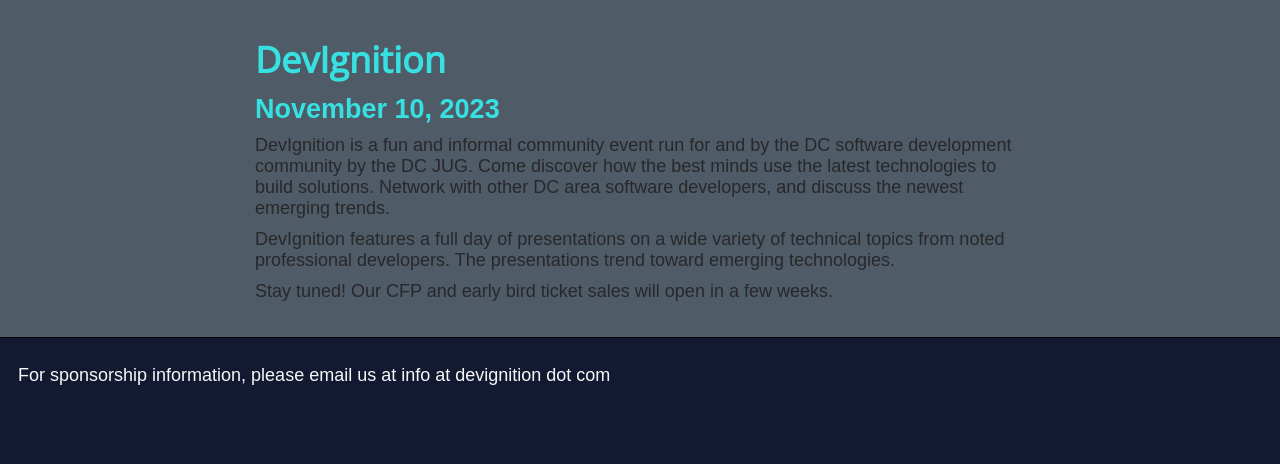
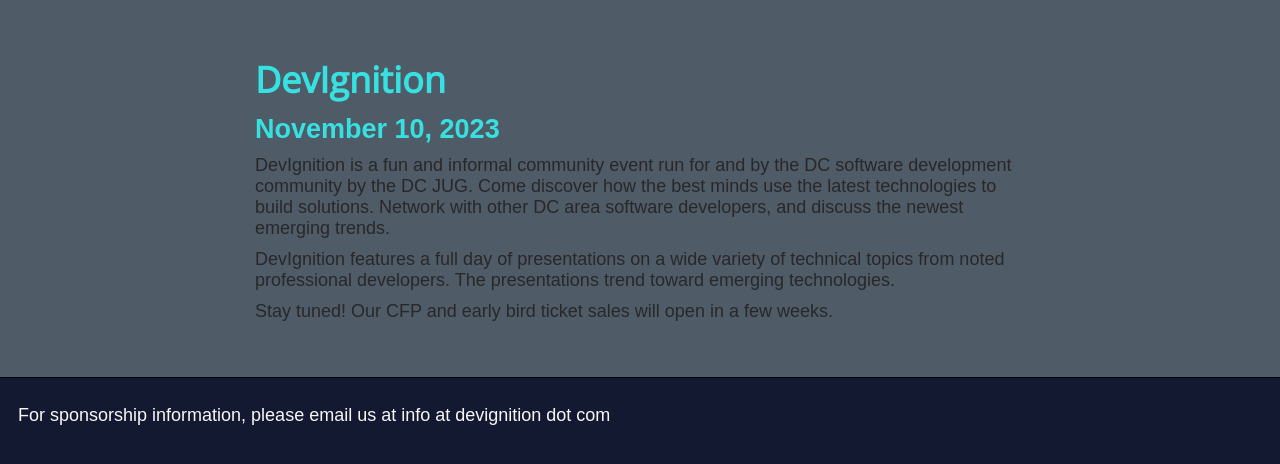
Before and after one commit to gothamgo/devignition, a Jekyll site: the page built from index.html, in a window 1280 px wide. Shown: the top 464 px of the page. Built offline with Jekyll 4.4.1, drawn with Linux system fonts in a browser that asks for light colours; some web fonts are replaced.

Commit message:
Update index.html

```diff
--- a/index.html
+++ b/index.html
@@ -5,6 +5,7 @@
 <style>
   div.content-wrapper {
     background-color: #4f5b66;
+    padding: 20px 0px;
   }
   div.content {
     margin: 0 auto;
```
